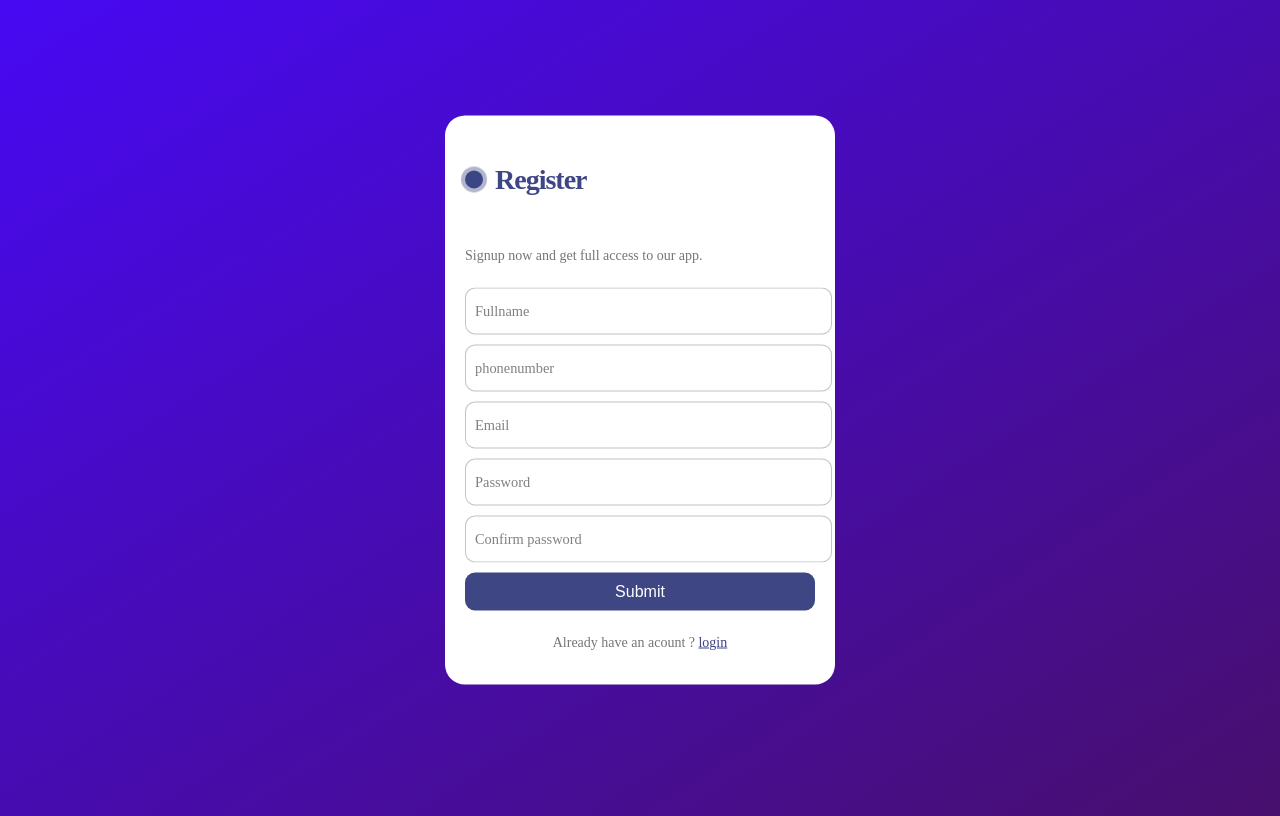
After one commit to Youssef-Guiga/TP_PHP, a PHP site: page /signup.html in a window 1280 px wide. The commit adds this page. Run offline with PHP 8.4, Linux system fonts and the light colour scheme.

Commit message:
finished the sign up page

```diff
--- a/login.css
+++ b/login.css
@@ -12,7 +12,7 @@
     display: flex;
     justify-content: center;
     align-items: center;
-    background: linear-gradient(to bottom right, #4709f1, #470f6d);
+    background: linear-gradient(to bottom right, #4709f3, #470f6d);
     height: 100vh;
 
   }
--- a/login.html
+++ b/login.html
@@ -49,7 +49,7 @@
   </div>
   <button class="login"  type="submit" name="submit">Login </button>
 </form>
-  <div class="footer"><span>Signup</span>
+  <div class="footer"><a href="signup.html">Signup</a>
 </div>
 <!-- partial -->
 
--- /dev/null
+++ b/signup.css
@@ -0,0 +1,141 @@
+
+body{
+  overflow-y: hidden;
+  display: flex;
+  justify-content: center;
+  align-items: center;
+  background: linear-gradient(to bottom right, #4709f3, #470f6d);
+  height: 100vh;
+}
+.form {
+    display: flex;
+    flex-direction: column;
+    gap: 10px;
+    max-width: 350px;
+    background-color: #fff;
+    padding: 20px;
+    border-radius: 20px;
+    position: absolute; /* Change position to absolute */
+    top: 50%; /* Position 50% from the top */
+    left: 50%; /* Position 50% from the left */
+    transform: translate(-50%, -50%); /* Translate back by 50% of its own width and height */
+    width: 60%;
+  }
+
+
+  .title {
+    font-size: 28px;
+    color: #3e4684;
+    font-weight: 600;
+    letter-spacing: -1px;
+    position: relative;
+    display: flex;
+    align-items: center;
+    padding-left: 30px;
+  }
+
+  .title::before,.title::after {
+    position: absolute;
+    content: "";
+    height: 16px;
+    width: 16px;
+    border-radius: 50%;
+    left: 0px;
+    background-color: #3e4684;
+  }
+
+  .title::before {
+    width: 18px;
+    height: 18px;
+    background-color: #3e4684;
+  }
+
+  .title::after {
+    width: 18px;
+    height: 18px;
+    animation: pulse 1s linear infinite;
+  }
+
+  .message, .signin {
+    color: rgba(88, 87, 87, 0.822);
+    font-size: 14px;
+  }
+
+  .signin {
+    text-align: center;
+  }
+
+  .signin a {
+    color: #3e4684;
+  }
+
+  .signin a:hover {
+    text-decoration: underline #3e4684;
+  }
+
+
+
+  .form label {
+    position: relative;
+  }
+
+  .form label .input {
+    width: 100%;
+    padding: 10px 10px 20px 5px;
+    outline: 0;
+    border: 1px solid rgba(105, 105, 105, 0.397);
+    border-radius: 10px;
+  }
+
+  .form label .input + span {
+    position: absolute;
+    left: 10px;
+    top: 15px;
+    color: grey;
+    font-size: 0.9em;
+    cursor: text;
+    transition: 0.3s ease;
+  }
+
+  .form label .input:placeholder-shown + span {
+    top: 15px;
+    font-size: 0.9em;
+  }
+
+  .form label .input:focus + span,.form label .input:valid + span {
+    top: 0px;
+    font-size: 0.7em;
+    font-weight: 600;
+  }
+
+  .form label .input:valid + span {
+    color: green;
+  }
+
+  .submit {
+    border: none;
+    outline: none;
+    background-color: #3e4684;
+    padding: 10px;
+    border-radius: 10px;
+    color: #fff;
+    font-size: 16px;
+    transform: .3s ease;
+  }
+
+  .submit:hover {
+    background-color: #404674;
+    cursor: pointer;
+  }
+
+  @keyframes pulse {
+    from {
+      transform: scale(0.9);
+      opacity: 1;
+    }
+
+    to {
+      transform: scale(1.8);
+      opacity: 0;
+    }
+  }
--- /dev/null
+++ b/signup.html
@@ -0,0 +1,44 @@
+<!DOCTYPE html>
+<html lang="en">
+<head>
+    <meta charset="UTF-8">
+    <meta http-equiv="X-UA-Compatible" content="IE=edge">
+    <meta name="viewport" content="width=device-width, initial-scale=1.0">
+    <link rel="stylesheet" href="signup.css" />
+    <title>Document</title>
+</head>
+<body>
+    <form class="form" action="signup.php" method="POST">
+        <p class="title">Register </p>
+        <p class="message">Signup now and get full access to our app. </p>
+
+        <label for="username">
+            <input class="input" type="text" name="username" placeholder="" required="">
+            <span>Fullname</span>
+        </label>
+
+        <label for="phonenumber">
+            <input class="input" type="text" name="phonenumber" placeholder="" required="">
+            <span>phonenumber</span>
+        </label>
+
+        <label for="email">
+            <input class="input" type="email" name="email" placeholder="" required="">
+            <span>Email</span>
+        </label>
+
+        <label for="password">
+            <input class="input" type="password" name="password" placeholder="" required="">
+            <span>Password</span>
+        </label>
+
+        <label for="confpass">
+            <input class="input" type="password" name="confpass" placeholder="" required="">
+            <span>Confirm password</span>
+        </label>
+
+        <button class="submit">Submit</button>
+        <p class="signin">Already have an acount ? <a href="login.html">login</a> </p>
+    </form>
+</body>
+</html>
```
Also changed, not shown: signup.php (added, +46 -0 lines).
